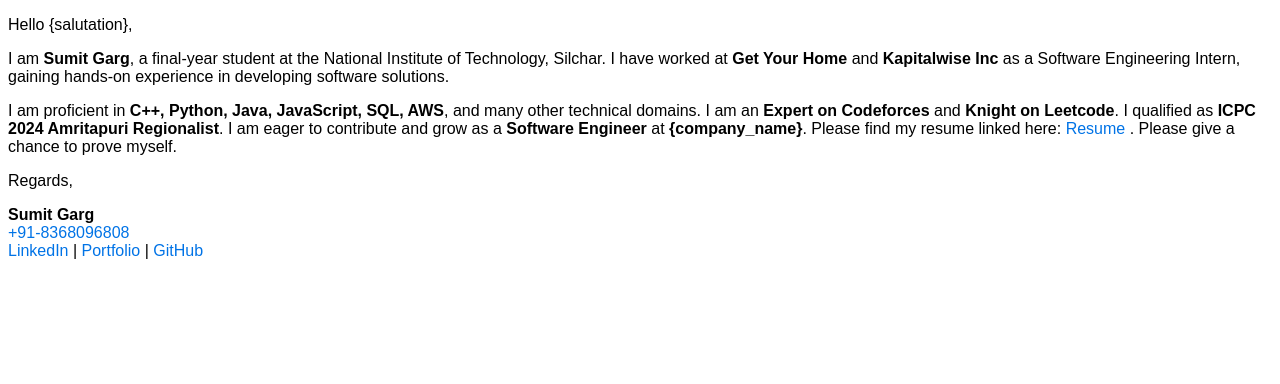
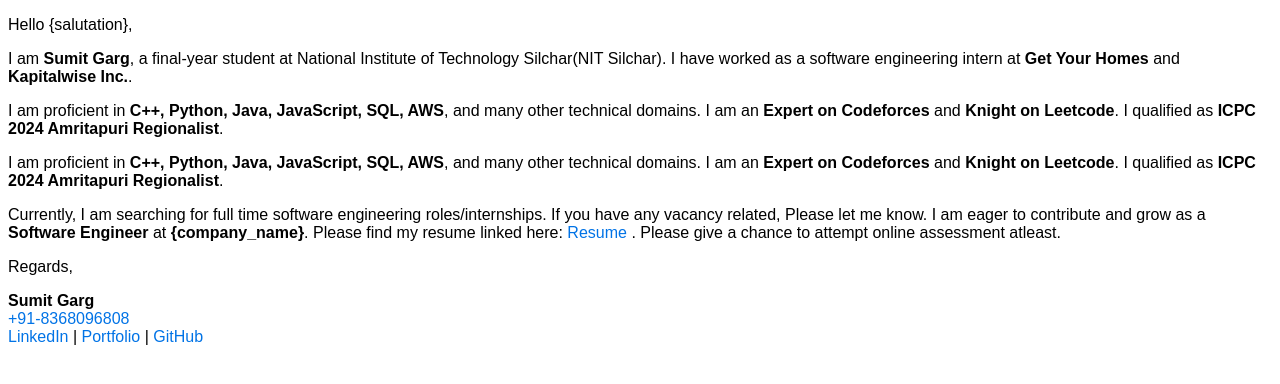
Before and after one commit to sumitgarg21/cold_mailing, a website: page cold_mail_backend/email_template.html in a window 1280 px wide. Drawn offline with Linux system fonts and the light colour scheme.

Commit message:
email content changed

```diff
--- a/cold_mail_backend/email_template.html
+++ b/cold_mail_backend/email_template.html
@@ -12,26 +12,30 @@
       <p>Hello {salutation},</p>
 
       <p>
-        I am <strong>Sumit Garg</strong>, a final-year student at the National
-        Institute of Technology, Silchar. I have worked at
-        <strong>Get Your Home</strong> and <strong>Kapitalwise Inc</strong> as a
-        Software Engineering Intern, gaining hands-on experience in developing software solutions.
+        I am <strong>Sumit Garg</strong>, a final-year student at National
+        Institute of Technology Silchar(NIT Silchar). I have worked as a software engineering intern at
+        <strong>Get Your Homes</strong> and <strong>Kapitalwise Inc.</strong>.
       </p>
-
       <p>
         I am proficient in <strong>C++, Python, Java, JavaScript, SQL, AWS</strong>, and many other
         technical domains. I am an <strong>Expert on Codeforces</strong> and <strong>Knight on Leetcode</strong>.
-        I qualified as <strong>ICPC 2024 Amritapuri Regionalist</strong>. I am eager to contribute and grow as a
-        <strong>Software Engineer</strong> at <strong>{company_name}</strong>.
+        I qualified as <strong>ICPC 2024 Amritapuri Regionalist</strong>.
+      <p>
+        I am proficient in <strong>C++, Python, Java, JavaScript, SQL, AWS</strong>, and many other
+        technical domains. I am an <strong>Expert on Codeforces</strong> and <strong>Knight on Leetcode</strong>.
+        I qualified as <strong>ICPC 2024 Amritapuri Regionalist</strong>.
+      </p>
+      <p>
+        Currently, I am searching for full time software engineering roles/internships. If you have any vacancy related, Please
+        let me know. I am eager to contribute and grow as a <strong>Software Engineer</strong> at <strong>{company_name}</strong>.
         Please find my resume linked here:
         <a
           href="https://drive.google.com/file/d/16fqLzoMhkB8B8FyfZl6TdZhbqvSH_FYc/view?usp=drive_link"
           style="color: #0073e6; text-decoration: none;"
         >
           Resume
-        </a>.
-        Please give a chance to prove myself.
-    </p>
+        </a>. Please give a chance to attempt online assessment atleast.
+      </p>
 
 
       <p>Regards,</p>
```
